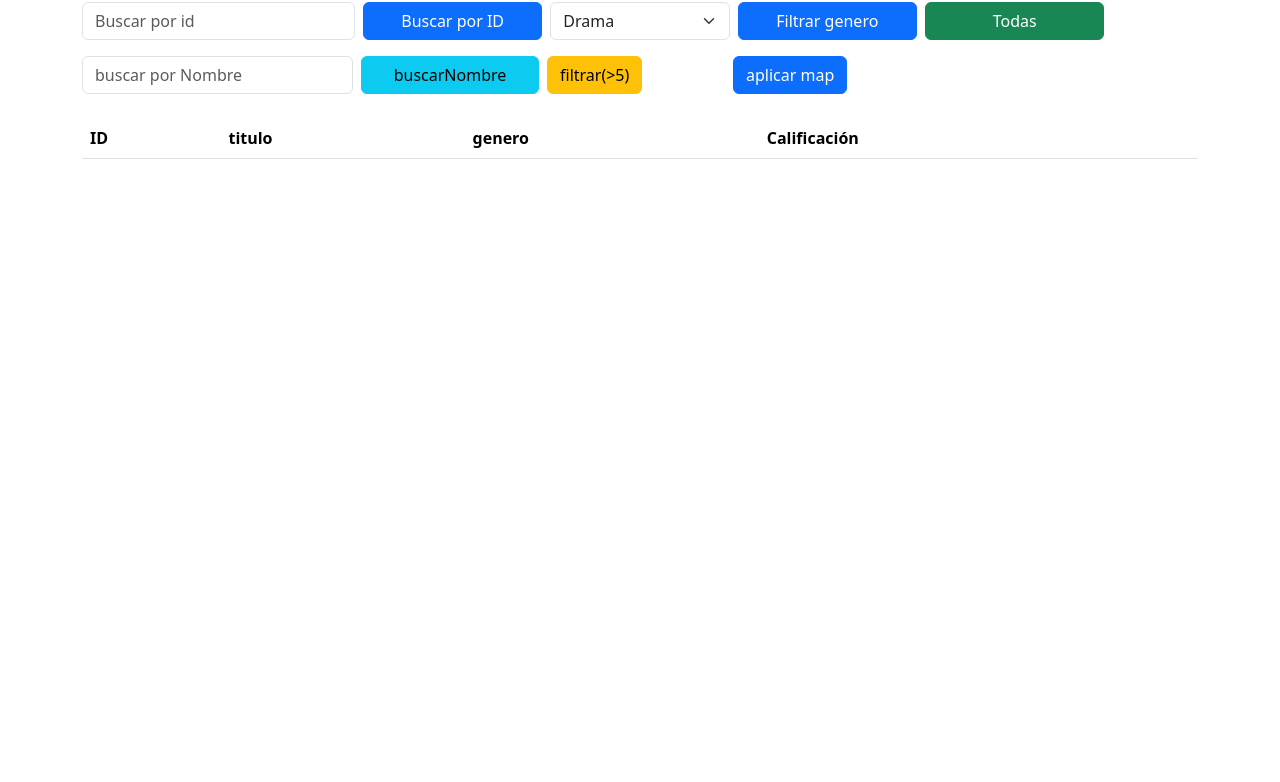
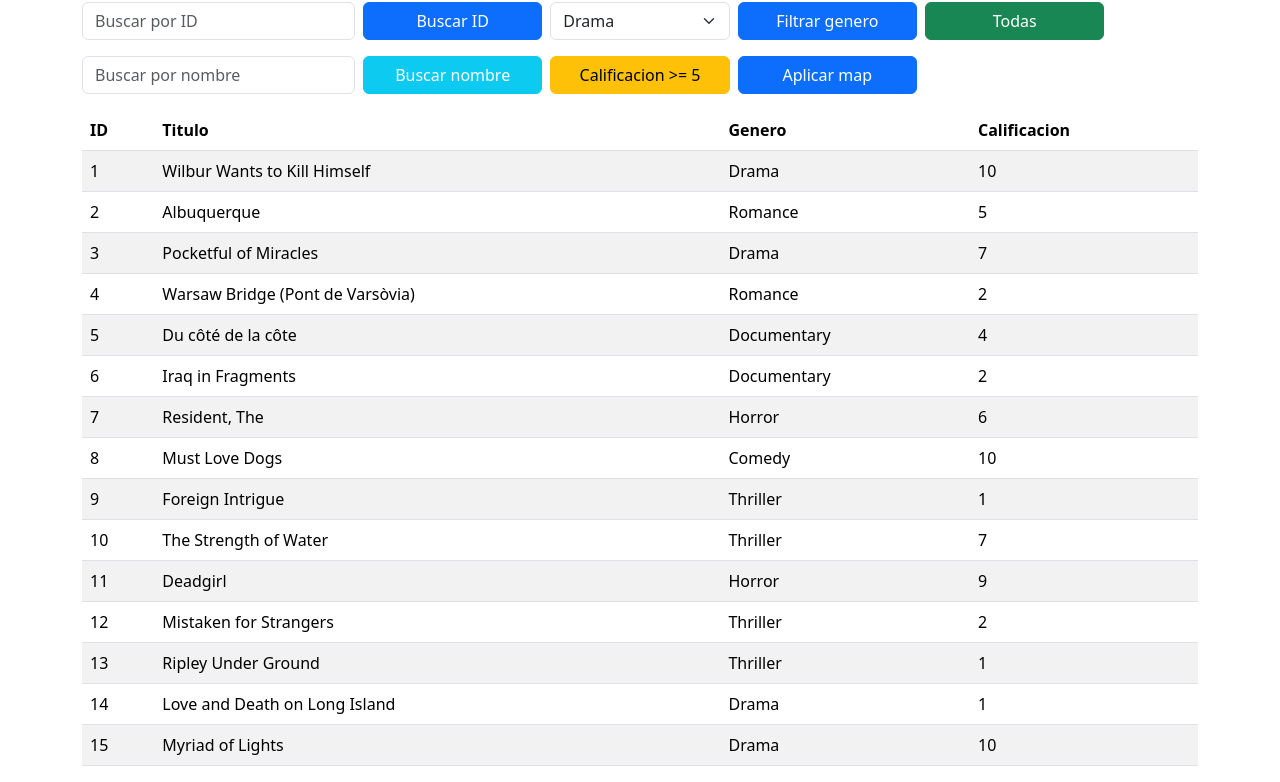
Before and after one commit to jhonsebastian1753-linux/examen, a plain HTML site: page index.html in a window 1280 px wide. Shown: the part 86-868 px from the top of the page. Before the commit the page ends 800 px from the top, so only its background shows below. Drawn offline with nearby package versions, Linux system fonts and the light colour scheme.

Commit message:
index.html

```diff
--- a/index.html
+++ b/index.html
@@ -1,23 +1,23 @@
 <!DOCTYPE html>
-<html lang="en">
+<html lang="es">
 <head>
     <meta charset="UTF-8">
     <meta name="viewport" content="width=device-width, initial-scale=1.0">
-    <title>Document</title>
+    <title>Peliculas</title>
     <link href="https://cdn.jsdelivr.net/npm/bootstrap@5.3.8/dist/css/bootstrap.min.css" rel="stylesheet">
 </head>
 <body>
 
     <div class="container mt-4">
-        <h1 class="mb-3">cine peliculas</h1>
+        <h1 class="mb-3">Cine Peliculas</h1>
+
         <div class="row g-2 mb-3">
             <div class="col-md-3">
-                <input type="number" class="form-control" id="busquedaId" placeholder="Buscar por id">
+                <input type="number" class="form-control" id="busquedaId" placeholder="Buscar por ID">
             </div>
             <div class="col-md-2">
-                <button class="btn btn-primary w-100" onclick="buscarPorId()">Buscar por ID</button>
+                <button class="btn btn-primary w-100" onclick="buscarPorId()">Buscar ID</button>
             </div>
-
             <div class="col-md-2">
                 <select class="form-select" id="filtroGenero">
                     <option value="Drama">Drama</option>
@@ -31,47 +31,44 @@
             <div class="col-md-2">
                 <button class="btn btn-primary w-100" onclick="filtrarPorGenero()">Filtrar genero</button>
             </div>
-
             <div class="col-md-2">
                 <button class="btn btn-success w-100" onclick="mostrarTodas()">Todas</button>
+            </div>
         </div>
 
         <div class="row g-2 mb-3">
             <div class="col-md-3">
-                    <input type="text" class="form-control" id="busquedaNombre()" placeholder="buscar por Nombre">
+                <input type="text" class="form-control" id="busquedaNombre" placeholder="Buscar por nombre">
             </div>
             <div class="col-md-2">
-                    <button class="btn btn-info w-100" onclick="buscarPorNombre()">buscarNombre</button>
+                <button class="btn btn-info w-100 text-white" onclick="buscarPorNombre()">Buscar nombre</button>
             </div>
             <div class="col-md-2">
-                    <button class="btn btn-warning" onclick="filtrarCalificacion()">filtrar(>5)</button>
+                <button class="btn btn-warning w-100" onclick="filtrarCalificacion()">Calificacion >= 5</button>
             </div>
             <div class="col-md-2">
-                    <button class="btn btn-primary" onclick="aplicarMap()">aplicar map</button>
+                <button class="btn btn-primary w-100" onclick="aplicarMap()">Aplicar map</button>
             </div>
         </div>
 
         <div id="mensaje" class="alert alert-danger d-none"></div>
+
         <div class="table-responsive">
             <table class="table table-striped">
                 <thead>
                     <tr>
-
                         <th>ID</th>
-                            <th>titulo</th>
-                            <th>genero</th>
-                            <th>Calificación</th>
-
+                        <th>Titulo</th>
+                        <th>Genero</th>
+                        <th>Calificacion</th>
                     </tr>
-
                 </thead>
-                    <tbody id="tablaPelículas"></tbody>
+                <tbody id="tablaPeliculas"></tbody>
             </table>
-            </div>
         </div>
     </div>
 
 </body>
-
+<script src="https://cdn.jsdelivr.net/npm/bootstrap@5.3.8/dist/js/bootstrap.bundle.min.js"></script>
 <script src="app.js"></script>
 </html>
```
Lines whose indentation alone changed are shown as unchanged.
